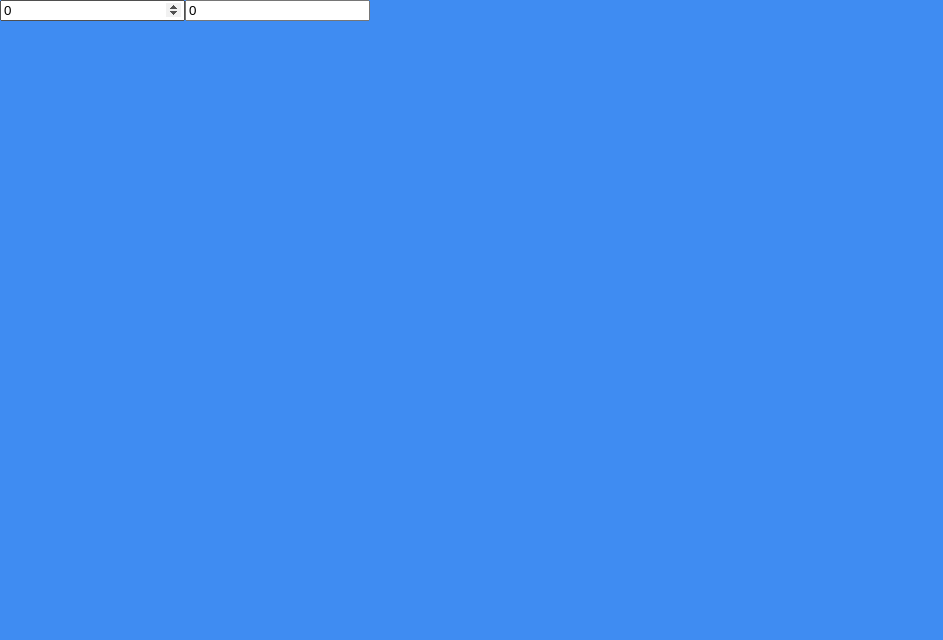
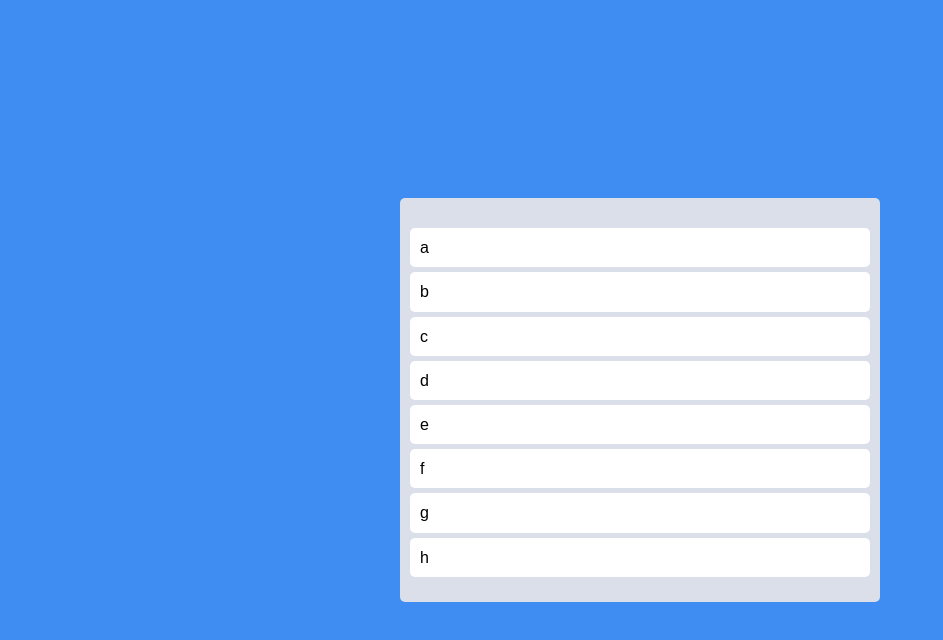
Before and after one commit to netkro-0706/nomad-react-three_todolist-kanban, a React (Create React App) app: page / in a window 1280 px wide. Shown: the top 640 px of the page, without its empty margins (0-943 px from the left). Built offline with nearby package versions, Linux system fonts and the light colour scheme.

Commit message:
add: dnd

```diff
--- a/src/App.tsx
+++ b/src/App.tsx
@@ -1,30 +1,68 @@
-import { useRecoilState, useRecoilValue } from "recoil";
-import { hourSelector, minuteState } from "./state";
+import { DragDropContext, Draggable, Droppable } from "react-beautiful-dnd";
+import styled from "styled-components";
+
+const Wrapper = styled.div`
+  display: flex;
+  max-width: 480px;
+  width: 100%;
+  margin: 0 auto;
+  justify-content: center;
+  align-items: center;
+  height: 100vh;
+`;
+
+const Boards = styled.div`
+  display: grid;
+  width: 100%;
+  grid-template-columns: repeat(1, 1fr);
+`;
+
+const Board = styled.div`
+  padding: 20px 10px;
+  padding-top: 30px;
+  background-color: ${(props) => props.theme.boardColor};
+  border-radius: 5px;
+  min-height: 200px;
+`;
+
+const Card = styled.div`
+  border-radius: 5px;
+  margin-bottom: 5px;
+  padding: 10px 10px;
+  background-color: ${(props) => props.theme.cardColor};
+`;
+
+const toDos = ["a", "b", "c", "d", "e", "f", "g", "h"];
 
 function App() {
-  const [minutes, setMinutes] = useRecoilState(minuteState);
-  const [hours, setHours] = useRecoilState(hourSelector);
-  const onMinutesChange = (event: React.FormEvent<HTMLInputElement>) => {
-    setMinutes(+event.currentTarget.value);
-  };
-  const onHoursChange = (event: React.FormEvent<HTMLInputElement>) => {
-    setHours(+event.currentTarget.value);
-  };
+  const onDragEnd = () => {};
   return (
-    <div>
-      <input
-        value={minutes}
-        onChange={onMinutesChange}
-        type="number"
-        placeholder="Minutes"
-      />
-      <input
-        onChange={onHoursChange}
-        value={hours}
-        type="number"
-        placeholder="Hours"
-      />
-    </div>
+    <DragDropContext onDragEnd={onDragEnd}>
+      <Wrapper>
+        <Boards>
+          <Droppable droppableId="one">
+            {(magic) => (
+              <Board ref={magic.innerRef} {...magic.droppableProps}>
+                {toDos.map((toDo, index) => (
+                  <Draggable draggableId={toDo} index={index}>
+                    {(magic) => (
+                      <Card
+                        ref={magic.innerRef}
+                        {...magic.draggableProps}
+                        {...magic.dragHandleProps}
+                      >
+                        {toDo}
+                      </Card>
+                    )}
+                  </Draggable>
+                ))}
+                {magic.placeholder}
+              </Board>
+            )}
+          </Droppable>
+        </Boards>
+      </Wrapper>
+    </DragDropContext>
   );
 }
 
```
